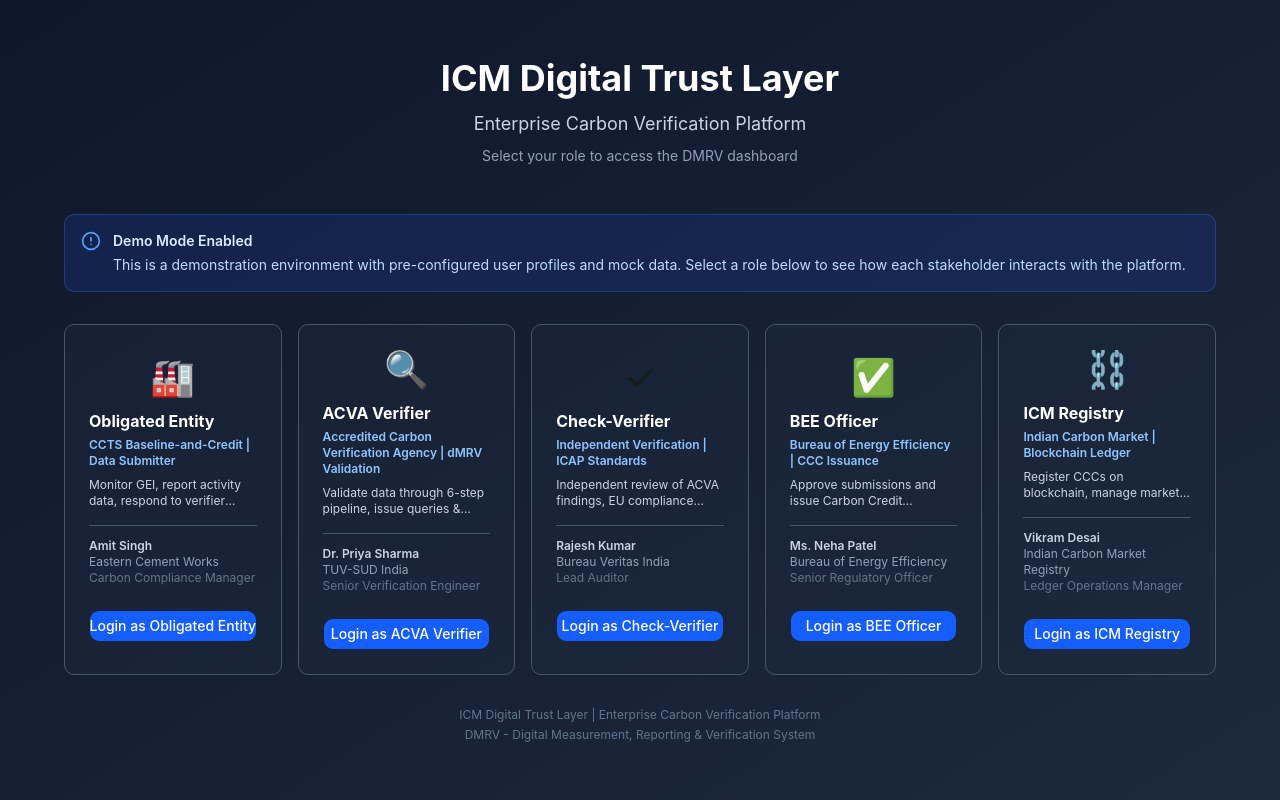
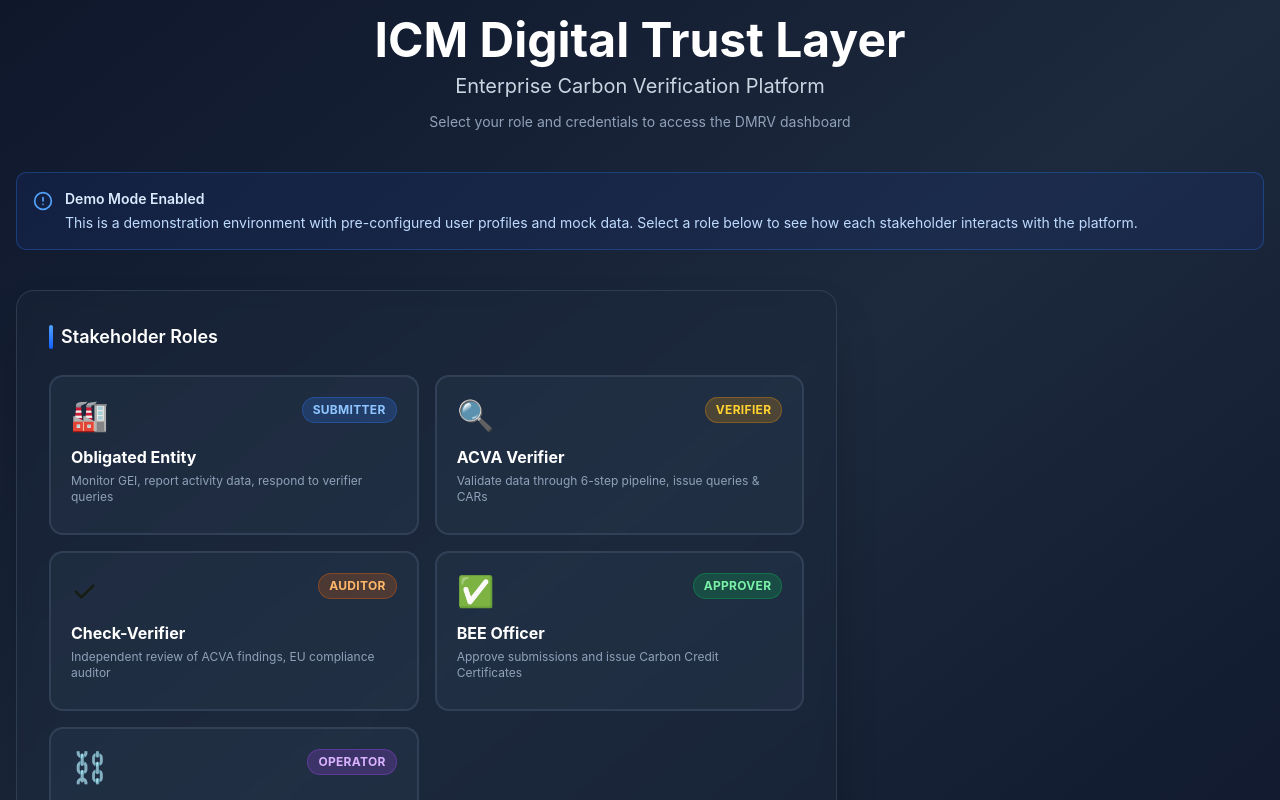
Before and after one commit to deepazureai/DMRV, a Next.js app: page / in a window 1280 px wide. Shown: the top 800 px of the page. Built offline with nearby package versions, Linux system fonts and the light colour scheme.

Commit message:
feat: enhance login screen with role selection and UI updates

```diff
--- a/components/login-screen.tsx
+++ b/components/login-screen.tsx
@@ -58,24 +58,33 @@ const roles: Array<{
 
 export function LoginScreen() {
   const { setRole } = useRole()
+  const [selectedRole, setSelectedRole] = React.useState<UserRole | null>(null)
 
   const handleSelectRole = (role: UserRole) => {
     setRole(role)
   }
 
+  const handleRoleHover = (role: UserRole) => {
+    setSelectedRole(role)
+  }
+
   return (
-    <div className="min-h-screen bg-gradient-to-br from-slate-900 to-slate-800 flex flex-col items-center justify-center p-4">
-      <div className="w-full max-w-6xl">
+    <div className="min-h-screen bg-gradient-to-br from-slate-900 via-slate-800 to-slate-900 flex flex-col items-center justify-center p-4 relative overflow-hidden">
+      {/* Background accent */}
+      <div className="absolute top-0 right-0 w-96 h-96 bg-blue-500/10 rounded-full blur-3xl -z-10" />
+      <div className="absolute bottom-0 left-0 w-96 h-96 bg-amber-500/10 rounded-full blur-3xl -z-10" />
+
+      <div className="w-full max-w-7xl">
         {/* Header */}
-        <div className="text-center mb-12">
-          <h1 className="text-4xl font-bold text-white mb-3">ICM Digital Trust Layer</h1>
-          <p className="text-lg text-slate-300">Enterprise Carbon Verification Platform</p>
-          <p className="text-sm text-slate-400 mt-2">Select your role to access the DMRV dashboard</p>
+        <div className="text-center mb-10">
+          <h1 className="text-5xl font-bold text-white mb-2 text-balance">ICM Digital Trust Layer</h1>
+          <p className="text-xl text-slate-300">Enterprise Carbon Verification Platform</p>
+          <p className="text-sm text-slate-400 mt-3">Select your role and credentials to access the DMRV dashboard</p>
         </div>
 
         {/* Info Banner */}
-        <div className="mb-8 p-4 rounded-lg bg-blue-900/30 border border-blue-500/30 flex gap-3">
-          <AlertCircle className="text-blue-400 flex-shrink-0" size={20} />
+        <div className="mb-10 p-4 rounded-lg bg-blue-900/20 border border-blue-500/30 flex gap-3">
+          <AlertCircle className="text-blue-400 flex-shrink-0 mt-0.5" size={20} />
           <div className="text-sm text-blue-100">
             <p className="font-semibold">Demo Mode Enabled</p>
             <p className="text-blue-200 mt-1">
@@ -84,52 +93,118 @@ export function LoginScreen() {
           </div>
         </div>
 
-        {/* Role Selection Grid */}
-        <div className="grid md:grid-cols-2 lg:grid-cols-5 gap-4 mb-8">
+        {/* Main Content: Role Block + Details */}
+        <div className="grid lg:grid-cols-3 gap-8 items-start">
+          {/* Role Selection Block - Unified Container */}
+          <div className="lg:col-span-2">
+            <div className="rounded-2xl border border-slate-600/50 bg-slate-800/40 backdrop-blur-sm p-8 shadow-2xl">
+              <h2 className="text-lg font-semibold text-white mb-6 flex items-center gap-2">
+                <span className="w-1 h-6 bg-gradient-to-b from-blue-400 to-blue-600 rounded-full" />
+                Stakeholder Roles
+              </h2>
+
+              {/* Role Grid - 2x3 layout for 5 items */}
+              <div className="grid grid-cols-1 sm:grid-cols-2 gap-4">
                 {roles.map(role => {
                   const profile = USER_PROFILES[role.value]
+                  const isSelected = selectedRole === role.value
+
                   return (
                     <button
                       key={role.value}
+                      onMouseEnter={() => handleRoleHover(role.value)}
+                      onMouseLeave={() => setSelectedRole(null)}
                       onClick={() => handleSelectRole(role.value)}
-                className="group relative overflow-hidden rounded-lg border border-slate-600 bg-slate-800/50 hover:border-blue-500 p-6 transition-all hover:shadow-lg hover:shadow-blue-500/20"
+                      className={`group relative overflow-hidden rounded-xl border-2 transition-all duration-300 p-5 text-left ${
+                        isSelected
+                          ? `border-blue-400 bg-slate-700/60 shadow-lg shadow-blue-500/30`
+                          : `border-slate-600/50 bg-slate-700/30 hover:border-slate-500 hover:bg-slate-700/50`
+                      }`}
                     >
-                <div className={`absolute inset-0 bg-gradient-to-br ${role.color} opacity-0 group-hover:opacity-10 transition-opacity`} />
-
-                <div className="relative space-y-3">
-                  <div className="text-4xl">{role.icon}</div>
-
-                  <div className="text-left">
-                    <h3 className="font-bold text-base text-white">{role.label}</h3>
-                    <p className="text-xs text-blue-300 font-semibold mt-1">{role.domain}</p>
-                    <p className="text-xs text-slate-300 mt-2 line-clamp-2">{role.description}</p>
+                      {/* Role Type Badge */}
+                      <div className="flex items-start justify-between mb-3">
+                        <div className="text-3xl">{role.icon}</div>
+                        <div className={`px-2.5 py-1 rounded-full text-xs font-bold tracking-wide ${
+                          role.value === 'obligated-entity'
+                            ? 'bg-blue-500/20 text-blue-300 border border-blue-500/30'
+                            : role.value === 'acva-verifier'
+                              ? 'bg-amber-500/20 text-amber-300 border border-amber-500/30'
+                              : role.value === 'check-verifier'
+                                ? 'bg-orange-500/20 text-orange-300 border border-orange-500/30'
+                                : role.value === 'bee-officer'
+                                  ? 'bg-green-500/20 text-green-300 border border-green-500/30'
+                                  : 'bg-purple-500/20 text-purple-300 border border-purple-500/30'
+                        }`}>
+                          {role.value === 'obligated-entity' ? 'SUBMITTER' : role.value === 'acva-verifier' ? 'VERIFIER' : role.value === 'check-verifier' ? 'AUDITOR' : role.value === 'bee-officer' ? 'APPROVER' : 'OPERATOR'}
+                        </div>
                       </div>
 
-                  {/* User Details */}
-                  <div className="text-left mt-4 pt-3 border-t border-slate-600">
-                    <p className="text-xs text-slate-400">
-                      <span className="text-slate-300 font-semibold">{profile.userName}</span>
+                      {/* Role Title & Description */}
+                      <h3 className="font-bold text-base text-white mb-1">{role.label}</h3>
+                      <p className={`text-xs mb-2 transition-colors ${
+                        isSelected ? 'text-slate-200' : 'text-slate-400'
+                      }`}>
+                        {role.description}
                       </p>
+
+                      {/* User Profile - Only show on hover/select */}
+                      {isSelected && (
+                        <div className="mt-4 pt-4 border-t border-slate-600/50 space-y-1 animate-in fade-in duration-300">
+                          <p className="text-xs font-semibold text-slate-200">{profile.userName}</p>
                           <p className="text-xs text-slate-400">{profile.organization}</p>
                           <p className="text-xs text-slate-500">{profile.position}</p>
                         </div>
-
-                  <div className="pt-3">
-                    <Button
-                      className="w-full text-sm bg-blue-600 hover:bg-blue-700 text-white"
-                      onClick={() => handleSelectRole(role.value)}
-                    >
-                      Login as {role.label}
-                    </Button>
-                  </div>
-                </div>
+                      )}
                     </button>
                   )
                 })}
               </div>
+            </div>
+          </div>
+
+          {/* Details Panel - Shows on role selection */}
+          {selectedRole && (
+            <div className="lg:col-span-1 animate-in fade-in duration-300">
+              <div className="rounded-2xl border border-slate-600/50 bg-gradient-to-br from-slate-800/60 to-slate-900/60 backdrop-blur-sm p-6 shadow-2xl sticky top-6">
+                <h3 className="text-sm font-bold text-slate-300 mb-4 uppercase tracking-widest">Credentials</h3>
+
+                {selectedRole && (() => {
+                  const profile = USER_PROFILES[selectedRole]
+                  return (
+                    <div className="space-y-5">
+                      {/* User Card */}
+                      <div className="bg-slate-700/40 rounded-lg p-4 border border-slate-600/30">
+                        <div className="text-2xl mb-3">{roles.find(r => r.value === selectedRole)?.icon}</div>
+                        <p className="font-semibold text-white text-sm">{profile.userName}</p>
+                        <p className="text-xs text-slate-400 mt-1">{profile.organization}</p>
+                        <p className="text-xs text-slate-500 mt-0.5">{profile.position}</p>
+                      </div>
+
+                      {/* Login Button */}
+                      <Button
+                        className="w-full bg-gradient-to-r from-blue-600 to-blue-700 hover:from-blue-700 hover:to-blue-800 text-white font-semibold py-3 rounded-lg transition-all"
+                        onClick={() => handleSelectRole(selectedRole)}
+                      >
+                        Login as {roles.find(r => r.value === selectedRole)?.label}
+                      </Button>
+
+                      {/* Role Details */}
+                      <div className="bg-slate-700/20 rounded-lg p-4 border border-slate-600/20">
+                        <p className="text-xs font-semibold text-slate-300 mb-2">Role Details</p>
+                        <p className="text-xs text-slate-400 leading-relaxed">
+                          {roles.find(r => r.value === selectedRole)?.domain}
+                        </p>
+                      </div>
+                    </div>
+                  )
+                })()}
+              </div>
+            </div>
+          )}
+        </div>
 
         {/* Footer */}
-        <div className="text-center text-xs text-slate-500">
+        <div className="text-center text-xs text-slate-500 mt-12">
           <p>ICM Digital Trust Layer | Enterprise Carbon Verification Platform</p>
           <p className="mt-1">DMRV - Digital Measurement, Reporting & Verification System</p>
         </div>
```
Lines whose indentation alone changed are shown as unchanged.
